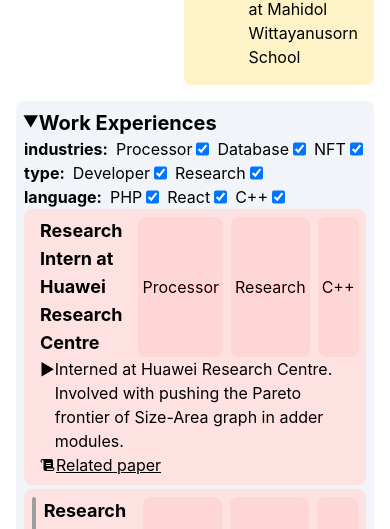
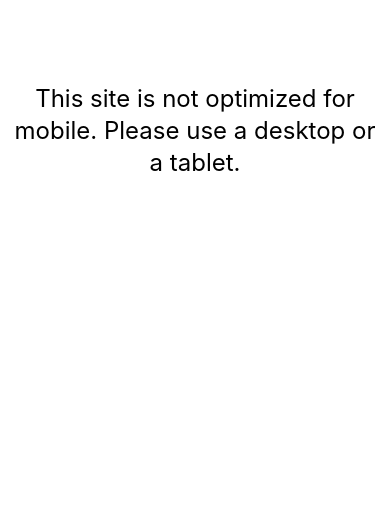
Before and after one commit to pond-nj/pond-nj.github.io, a React (Create React App) app: page / in a window 390 px wide. Shown: the part 291-820 px from the top of the page. Built offline with nearby package versions, Linux system fonts and the light colour scheme; grey boxes are pictures that could not be loaded.

Commit message:
add mobile block

```diff
--- a/src/App.js
+++ b/src/App.js
@@ -3,6 +3,7 @@ import { createBrowserRouter, RouterProvider } from "react-router-dom";
 import Home from "./Home/Home";
 import ErrorPage from "./ErrorPage";
 import SearchPage from "./SearchPage/SearchPage";
+import { H1 } from "./Components/Title";
 
 function App() {
   const router = createBrowserRouter([
@@ -14,6 +15,18 @@ function App() {
     { path: "/search", element: <SearchPage />, errorElement: <ErrorPage /> },
   ]);
 
+  const { innerWidth: width } = window;
+  if (width < 620) {
+    return (
+      <div className="flex justify-center items-center h-screen">
+        <h1 className="text-center text-2xl p-2">
+          This site is not optimized for mobile. Please use a desktop or a
+          tablet.
+        </h1>
+      </div>
+    );
+  }
+
   return (
     <>
       <RouterProvider router={router} />
--- a/src/Components/ShowList/ShowList.js
+++ b/src/Components/ShowList/ShowList.js
@@ -116,7 +116,9 @@ export default function ShowList({
                   <div className="flex-1 flex flex-col">
                     <div className="flex flex-row space-x-4">
                       <H3 className="inline">{l.title}</H3>
-                      <TagList tags={l.tags} colorClass={colorClass} />
+                      <div>
+                        <TagList tags={l.tags} colorClass={colorClass} />
+                      </div>
                     </div>
                     <Body subtitle={l.subtitle} description={l.description} />
                     <FootLinks links={l.links} />
--- a/src/Components/ShowList/TagList.js
+++ b/src/Components/ShowList/TagList.js
@@ -2,6 +2,7 @@ export default function TagList({ tags, colorClass = "" }) {
   if (!tags) return null;
 
   return (
+    <div>
       <div className="flex flex-row space-x-2">
         {Object.values(tags)
           .flat()
@@ -15,5 +16,6 @@ export default function TagList({ tags, colorClass = "" }) {
             );
           })}
       </div>
+    </div>
   );
 }
--- a/src/Components/Title.js
+++ b/src/Components/Title.js
@@ -1,3 +1,7 @@
+export function H1({ children, className }) {
+  return <h1 className={`font-bold text-2xl ${className}`}>{children}</h1>;
+}
+
 export function H2({ children, className }) {
   return <h2 className={`font-bold text-xl ${className}`}>{children}</h2>;
 }
```
Lines whose indentation alone changed are shown as unchanged.
